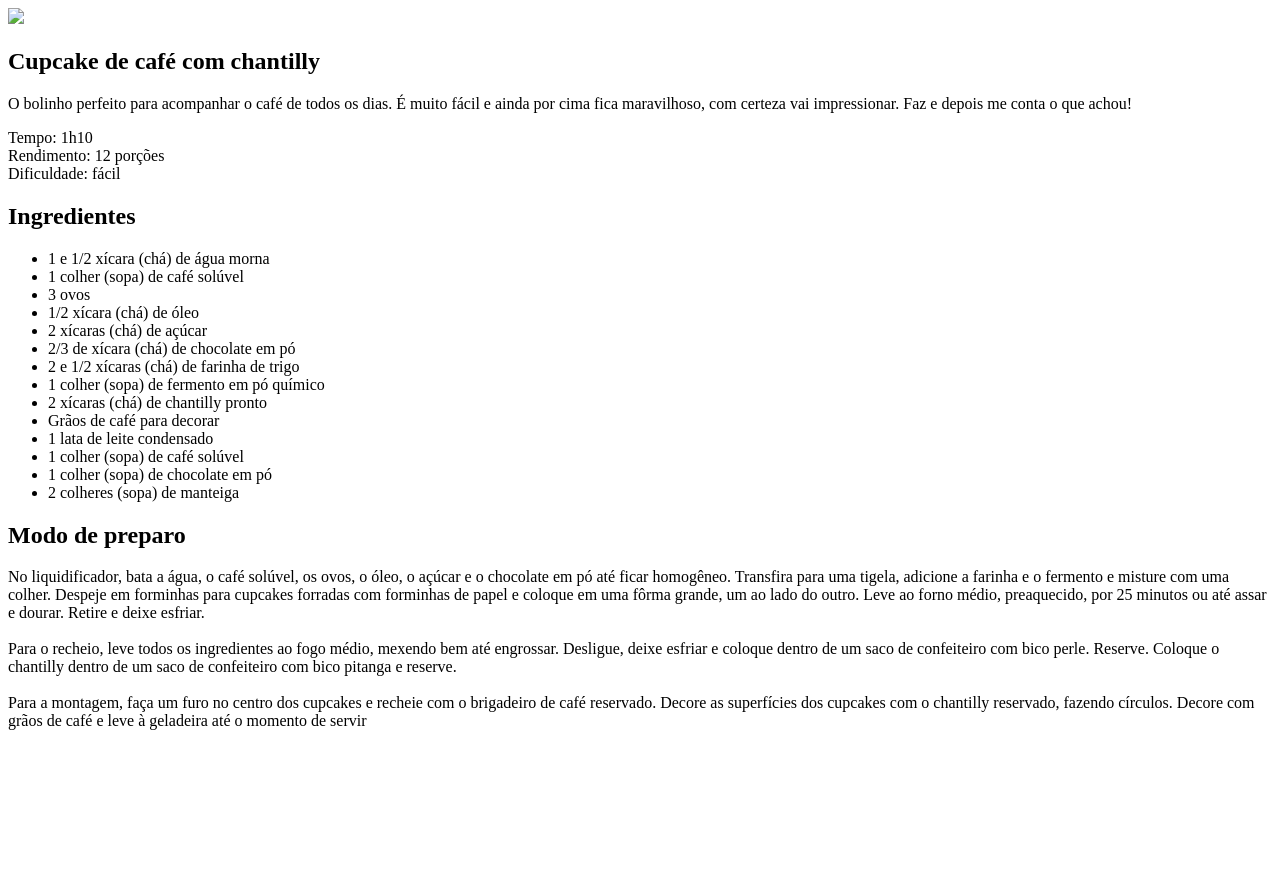
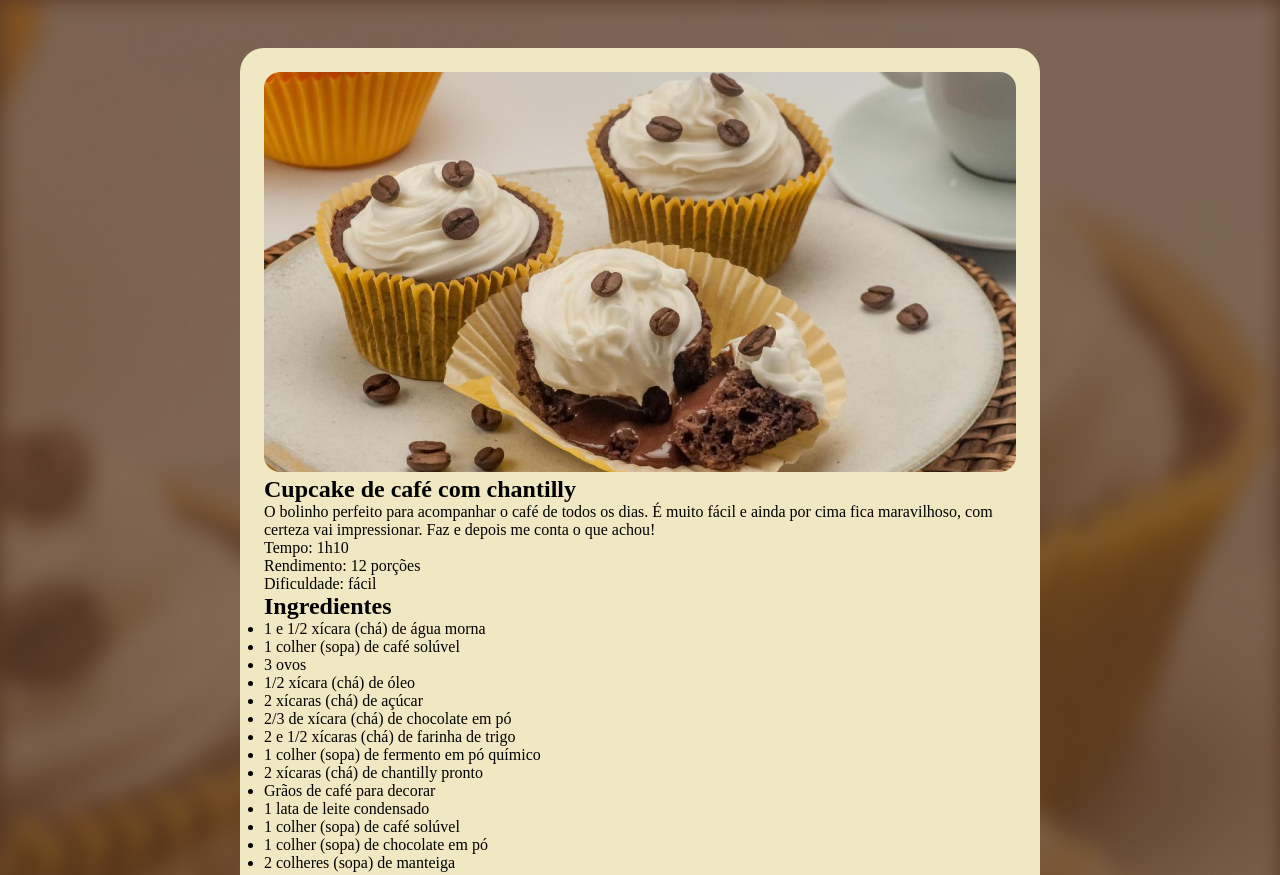
Before and after one commit to FelipeFrl/Full-Stack, a plain HTML site: page index.html in a window 1280 px wide. Shown: the top 875 px of the page. Before the commit the page ends 800 px from the top, so only its background shows below. Drawn offline with Linux system fonts and the light colour scheme.

Commit message:
imagem de fundo e estilo page

```diff
--- a/index.html
+++ b/index.html
@@ -3,13 +3,14 @@
 <head>
     <meta charset="UTF-8">
     <meta name="viewport" content="width=device-width, initial-scale=1.0">
+    <link rel="stylesheet" href="style.css">
     <title>Página de Receitas</title>
 </head>
 <body>
     <div id="page">
-        <img src="" alt=" ">
-        <main>
-      <section id="about">
+        <img src="/assets/main-image.jpg" alt="Imagem de um cupcake com cafe e chantilly">
+
+        <section id="about">
 
            <h1>Cupcake de café com chantilly</h1>
 
--- a/style.css
+++ b/style.css
@@ -0,0 +1,22 @@
+*{
+    margin: 0;
+    padding: 0;
+    box-sizing:border-box;
+}
+
+body{
+    background-image: url(/assets/Página\ de\ receita.jpg);
+    background-size: cover;
+}
+
+#page{
+    width: 800px;
+    padding: 24px;
+    background-color: #F0E8C2;
+    border-radius: 24px;
+    margin: 48px auto;
+}
+
+img{
+    border-radius: 16px;
+}
```
Also changed, not shown: assets/Página de receita.jpg (added), assets/main-image.jpg (added), assets/main-image.png (deleted), 1 other file.
